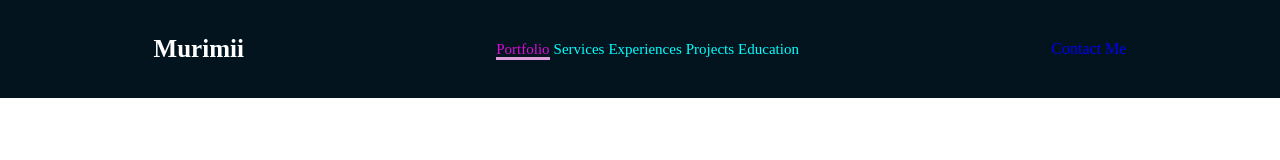
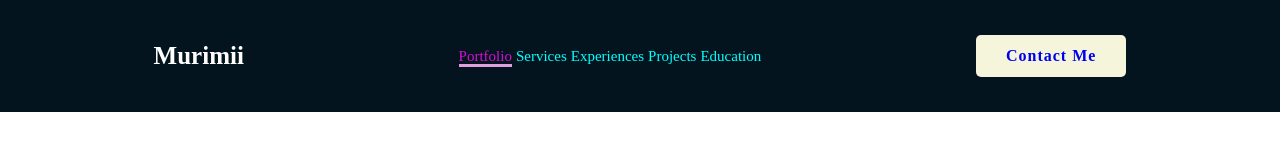
Before and after one commit to olivia-murimi/My-portfolio, a plain HTML site: page Olivia.html in a window 1280 px wide. Drawn offline with nearby package versions, Linux system fonts and the light colour scheme.

Commit message:
adding contact

```diff
--- a/Omdss.css
+++ b/Omdss.css
@@ -44,3 +44,13 @@
     color:rgb(215,14,215);
     border-bottom:3px solid plum;
 }
+.contact{
+    padding: 10px 28px;
+    background-color:beige;
+    border: 2px solid transparent;
+    border-radius:5px;
+    font-size: 16px;
+    letter-spacing: 1px;
+    font-weight:600;
+    transition: 0.3s ease;
+}
```
